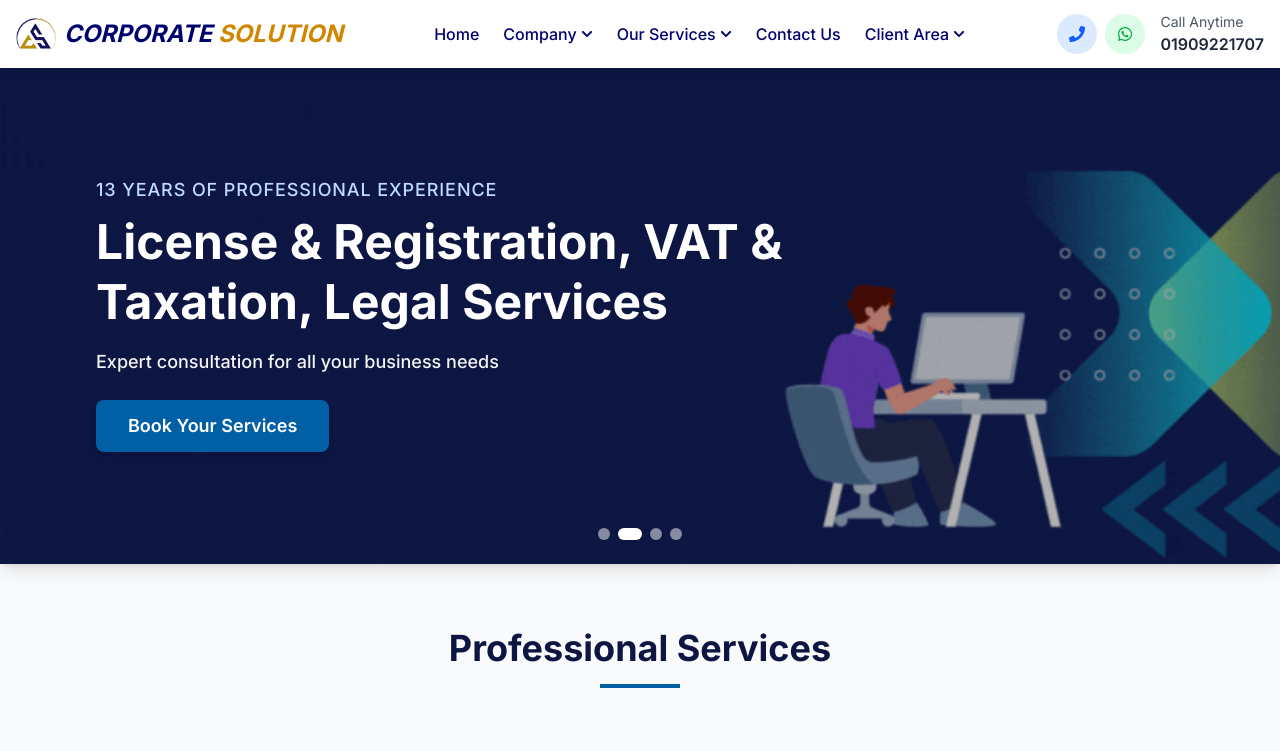
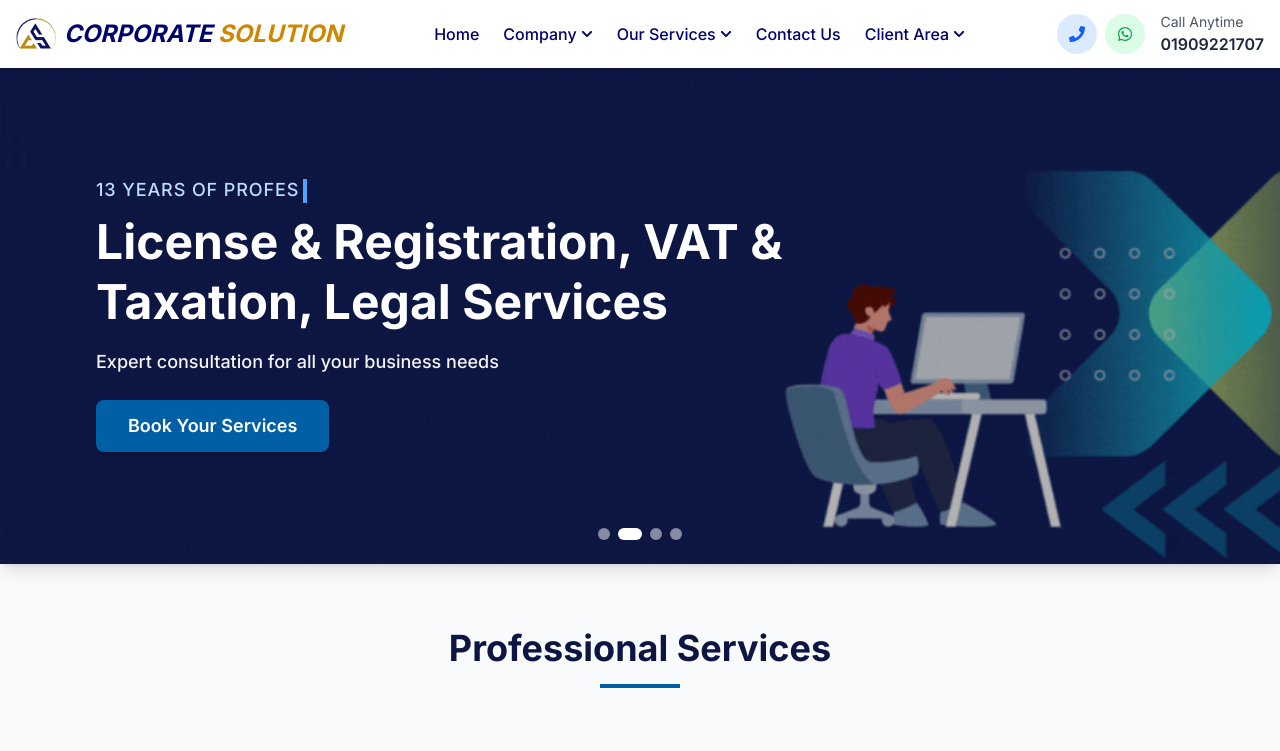
Before and after one commit to Tahsin411934/corporate-solution, a Next.js app: page / in a window 1280 px wide. Shown: the top 751 px of the page. Built offline with nearby package versions, Linux system fonts and the light colour scheme.

Commit message:
banner fixed

```diff
--- a/src/components/Homepage/Banner.tsx
+++ b/src/components/Homepage/Banner.tsx
@@ -8,7 +8,7 @@ const Banner = () => {
   const [currentSlide, setCurrentSlide] = useState<number>(0);
   const [displayText, setDisplayText] = useState<string>("");
   const [isTyping, setIsTyping] = useState<boolean>(true);
-  const fullText = "13 Years of Professional Experience";
+  const fullText = " Professional Experience";
 
   const images = [
     "/banner2.jpg", // Replace with your actual image paths
@@ -101,7 +101,7 @@ const Banner = () => {
       {/* Content overlay */}
       <div className="relative z-[2] h-full flex flex-col justify-center items-start px-4 sm:px-6 md:px-12 lg:px-16 xl:px-24 text-white">
         <p className="text-sm sm:text-base md:text-lg font-medium mb-1 sm:mb-2 uppercase tracking-wider text-blue-200 min-h-[24px]">
-          {displayText}
+         13 Years of {displayText}
           <span className={`inline-block w-1 h-5 sm:h-6 bg-blue-400 ml-1 align-middle ${isTyping ? 'opacity-100' : 'opacity-0'}`}></span>
         </p>
         <h1 className="text-xl sm:text-2xl md:text-4xl lg:text-5xl font-bold leading-tight sm:leading-snug md:leading-tight mb-2 sm:mb-4 max-w-3xl">
```
